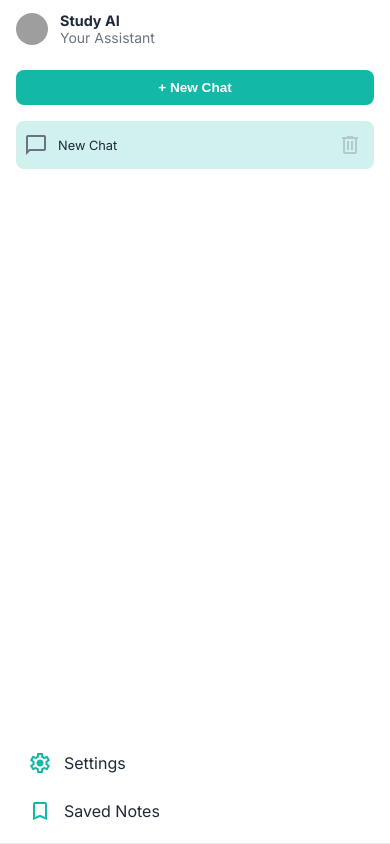
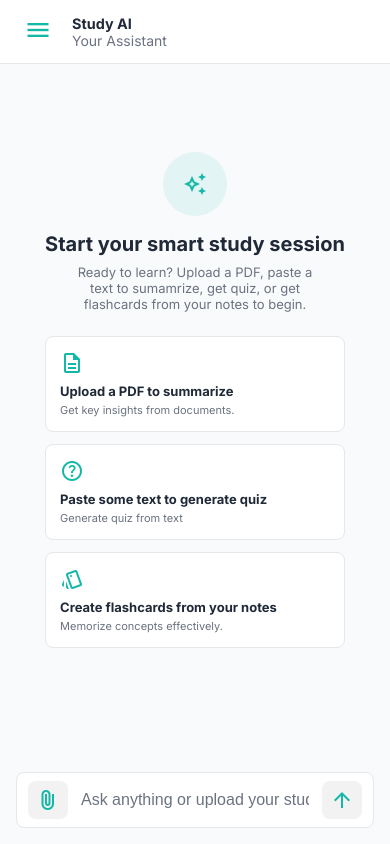
Before and after one commit to YashRajput74/sahajMarg, a React (Vite) app: page /newchat in a window 390 px wide. Shown: the top 844 px of the page. Built offline with nearby package versions, Linux system fonts and the light colour scheme; no server answers; grey boxes are pictures that could not be loaded.

Commit message:
sidebar functionality done

```diff
--- a/src/components/SavedNotesPage.jsx
+++ b/src/components/SavedNotesPage.jsx
@@ -14,7 +14,8 @@ const groupByChat = (cards) => {
                 title: card.chatTitle || "Untitled Chat",
                 topic: "Flashcards",
                 description: "Saved from chat",
-                cards: []
+                cards: [],
+                date: card.savedAt
             };
         }
 
@@ -27,6 +28,35 @@ const groupByChat = (cards) => {
 const SavedNotesPage = ({ savedFlashcards = [], onDeleteCard, onDeleteSet }) => {
     const [activeDeck, setActiveDeck] = useState(null);
     const collections = groupByChat(savedFlashcards);
+    const [searchQuery, setSearchQuery] = useState("");
+    const [sortOption, setSortOption] = useState("date");
+
+    const filteredCollections = collections.filter((item) => {
+        const query = searchQuery.toLowerCase();
+
+        return (
+            item.title?.toLowerCase().includes(query) ||
+            item.topic?.toLowerCase().includes(query) ||
+            item.description?.toLowerCase().includes(query)
+        );
+    });
+
+    const sortedCollections = [...filteredCollections].sort((a, b) => {
+        if (sortOption === "name") {
+            return a.title.localeCompare(b.title);
+        }
+
+        if (sortOption === "topic") {
+            return a.topic.localeCompare(b.topic);
+        }
+
+        if (sortOption === "date") {
+            return new Date(b.date) - new Date(a.date);
+            return 0;
+        }
+
+        return 0;
+    });
 
     return (
         <div className="saved-notes-container">
@@ -40,21 +70,27 @@ const SavedNotesPage = ({ savedFlashcards = [], onDeleteCard, onDeleteSet }) =>
                     type="text"
                     placeholder="Search collections..."
                     className="notes-search"
+                    value={searchQuery}
+                    onChange={(e) => setSearchQuery(e.target.value)}
                 />
 
-                <select className="notes-sort">
-                    <option>Sort by: Date</option>
-                    <option>Sort by: Topic</option>
-                    <option>Sort by: Name</option>
+                <select
+                    className="notes-sort"
+                    value={sortOption}
+                    onChange={(e) => setSortOption(e.target.value)}
+                >
+                    <option value="date">Sort by: Date</option>
+                    <option value="topic">Sort by: Topic</option>
+                    <option value="name">Sort by: Name</option>
                 </select>
             </div>
 
             <div className="flashcards-grid">
-                {collections.length === 0 && (
+                {sortedCollections.length === 0 && (
                     <p className="no-flashcards">No flashcards saved yet.</p>
                 )}
 
-                {collections.map((item, index) => (
+                {sortedCollections.map((item, index) => (
                     <div className="flashcard-box" key={index}>
                         <div className="flashcard-header">
                             <h3>{item.title || "Untitled Set"}</h3>
--- a/src/components/Sidebar.jsx
+++ b/src/components/Sidebar.jsx
@@ -8,7 +8,9 @@ const Sidebar = ({
     onNewChat,
     onSelectChat,
     onOpenSavedNotes,
-    onDeleteChat
+    onDeleteChat,
+    isOpen,
+    onClose
 }) => {
 
     const handleChatClick = (id) => {
@@ -18,7 +20,10 @@ const Sidebar = ({
     };
 
     return (
-        <aside className="sidebar">
+        <aside className={`sidebar ${isOpen ? "open" : ""}`}>
+            <button className="close-sidebar" onClick={onClose}>
+                <span className="material-symbols-outlined">close</span>
+            </button>
             <div className="sidebar-top">
 
                 <Link to="/" className="logo-section">
@@ -57,7 +62,6 @@ const Sidebar = ({
                             >
                                 <div
                                     className="chat-info"
-                                    onClick={() => handleChatClick(chat.id)}
                                 >
                                     <span className="material-symbols-outlined">
                                         chat_bubble
--- a/src/pages/HomePage.jsx
+++ b/src/pages/HomePage.jsx
@@ -32,6 +32,7 @@ const HomePage = () => {
     const hasClaimedRef = useRef(false);
     const abortRef = useRef(null);
     const [showAuthModal, setShowAuthModal] = useState(false);
+    const [isSidebarOpen, setIsSidebarOpen] = useState(false);
 
     useEffect(() => {
         chatsRef.current = chats;
@@ -412,18 +413,51 @@ const HomePage = () => {
 
     return (
         <div className="home-container">
+            <header className="mobile-header">
+                <button
+                    className="hamburger-btn"
+                    onClick={() => setIsSidebarOpen(true)}
+                >
+                    <span className="material-symbols-outlined">menu</span>
+                </button>
+
+                <div className="header-brand">
+                    <div
+                        className="navbar-avatar"
+                        style={{
+                            backgroundImage:
+                                `url("https://images.unsplash.com/photo-1494790108377-be9c29b29330?q=80")`,
+                        }}
+                    />
+                    <div className="logo-text">
+                        <h1>Study AI</h1>
+                        <p>Your Assistant</p>
+                    </div>
+                </div>
+            </header>
             <Sidebar
                 chats={chats}
                 activeChatId={activeChatId}
                 onNewChat={handleNewChat}
-                onSelectChat={handleSelectChat}
+                onSelectChat={(id) => {
+                    handleSelectChat(id);
+                    setIsSidebarOpen(false);
+                }}
                 onDeleteChat={handleDeleteChat}
                 onOpenSavedNotes={() => {
                     setShowSavedNotes(true);
+                    setIsSidebarOpen(false);
                     fetchSavedFlashcards();
                 }}
+                isOpen={isSidebarOpen}
+                onClose={() => setIsSidebarOpen(false)}
             />
-
+            {isSidebarOpen && (
+                <div
+                    className="sidebar-overlay"
+                    onClick={() => setIsSidebarOpen(false)}
+                />
+            )}
             <main className="main-content">
                 {showSavedNotes ? (
                     <SavedNotesPage
--- a/src/styles/HomeCenterContent.css
+++ b/src/styles/HomeCenterContent.css
@@ -136,7 +136,7 @@
     }
 
     .study-center-content {
-        margin-top: 0;
+        margin-top: 20%;
         gap: 24px;
     }
 
--- a/src/styles/HomePage.css
+++ b/src/styles/HomePage.css
@@ -428,7 +428,6 @@ body.dark .chat-input {
     }
 
     .chat-list {
-        max-height: 200px;
         overflow-y: auto;
     }
 
@@ -490,12 +489,13 @@ body.dark .chat-input {
 @media (max-width: 1024px) {
     .chat-window {
         padding: 0 1rem;
-        overflow: hidden;
+        overflow: scroll;
 
     }
 
     .chat-container {
-        padding-bottom: 6rem;
+        max-width: 80%;
+        padding-bottom: 1rem;
     }
 
     .ai-block {
@@ -511,8 +511,9 @@ body.dark .chat-input {
     }
 
     .chat-container {
+        max-width: none;
         gap: 1rem;
-        padding: 0 0.25rem 5rem;
+        padding: 0 0.25rem 1rem;
     }
 
     .message-bubble {
@@ -563,6 +564,80 @@ body.dark .chat-input {
     .primary-btn {
         font-size: 0.8rem;
         padding: 0.45rem 0.65rem;
+    }
+}
+
+@media (max-width: 768px) {
+    .sidebar {
+        position: fixed;
+        top: 0;
+        left: 0;
+        height: 100vh;
+        width: 18rem;
+        transform: translateX(-100%);
+        transition: transform 0.3s ease;
+        z-index: 50;
+    }
+
+    .sidebar.open {
+        transform: translateX(0);
+    }
+}
+
+.sidebar-overlay {
+    position: fixed;
+    inset: 0;
+    background: rgba(0,0,0,0.5);
+    z-index: 40;
+}
+
+.mobile-header {
+    display: none;
+}
+
+@media (max-width: 768px) {
+    .mobile-header {
+        display: flex;
+        align-items: center;
+        gap: 0.75rem;
+        height: 4rem;
+        padding: 0 1rem;
+        background: var(--element-light);
+        border-bottom: 1px solid #e5e7eb;
+        z-index: 30;
+        position: sticky;
+        top: 0;
+    }
+
+    body.dark .mobile-header {
+        background: var(--element-dark);
+        border-color: #1f2937;
+    }
+
+    .hamburger-btn {
+        background: none;
+        border: none;
+        cursor: pointer;
+        padding: 0.5rem;
+    }
+
+    .hamburger-btn span {
+        font-size: 1.75rem;
+    }
+}
+
+.close-sidebar {
+    display: none;
+}
+
+@media (max-width: 768px) {
+    .close-sidebar {
+        display: flex;
+        align-self: flex-end;
+        background: none;
+        border: none;
+        cursor: pointer;
+        margin-bottom: 0.5rem;
     }
 }
 
```
